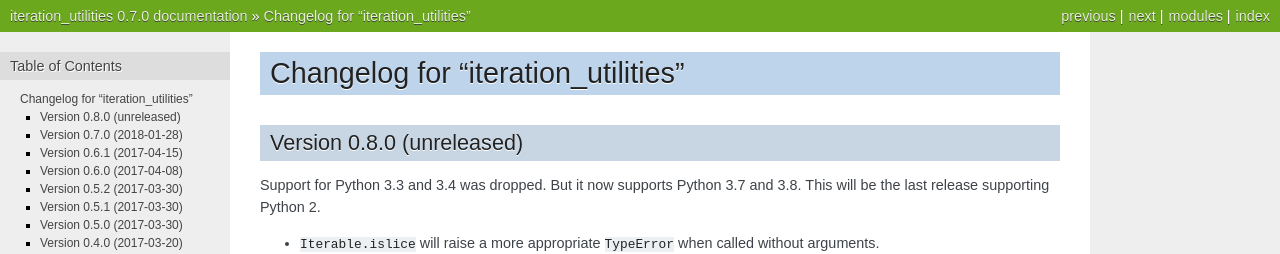
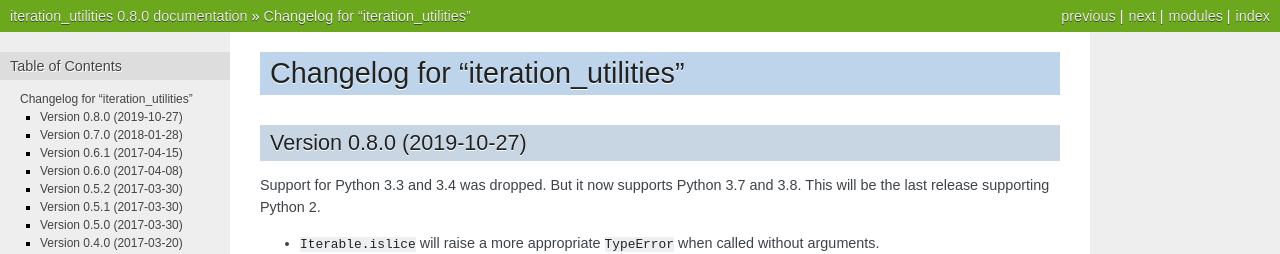
Before and after one commit to MSeifert04/iteration_utilities, a Sphinx documentation site: the page built from docs/CHANGES.rst, in a window 1280 px wide and 900 px high. Shown: the top 254 px of the window. Built offline with Sphinx 7.4.7, drawn with Linux system fonts in a browser that asks for light colours; some of the changed text lies outside the part shown.

Commit message:
new release

```diff
--- a/docs/CHANGES.rst
+++ b/docs/CHANGES.rst
@@ -1,7 +1,7 @@
 Changelog for "iteration_utilities"
 -----------------------------------
 
-Version 0.8.0 (unreleased)
+Version 0.8.0 (2019-10-27)
 ^^^^^^^^^^^^^^^^^^^^^^^^^^
 
 Support for Python 3.3 and 3.4 was dropped. But it now supports Python 3.7 and
--- a/src/iteration_utilities/__init__.py
+++ b/src/iteration_utilities/__init__.py
@@ -8,4 +8,4 @@ from ._recipes import *
 from ._additional_recipes import *
 from ._classes import *
 
-__version__ = '0.7.0'
+__version__ = '0.8.0'
```
